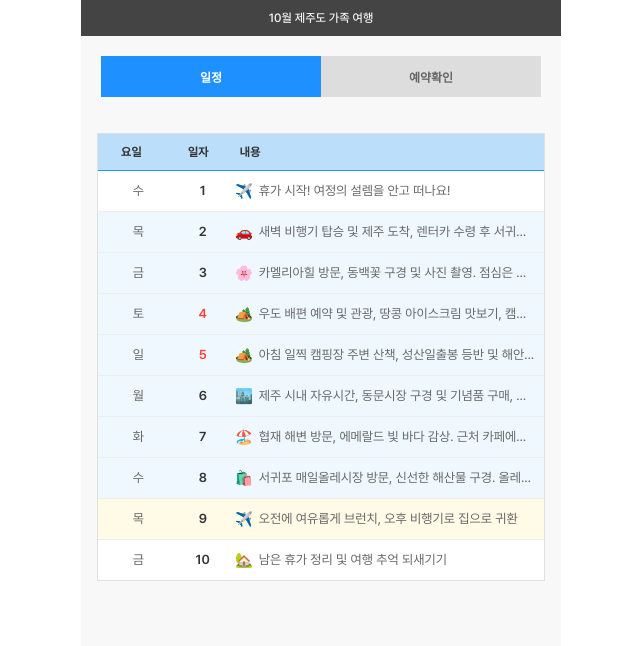
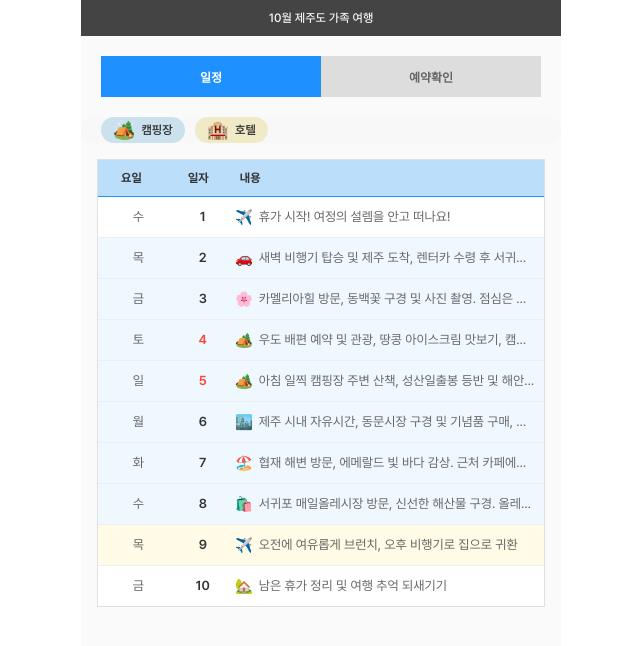
Before and after one commit to jdwcg/travel, a React (Vite) app: page / in a window 1280 px wide. Shown: the top 646 px of the page, without its empty margins (319-959 px from the left). Built offline with nearby package versions, Linux system fonts and the light colour scheme.

Commit message:
숙박 표시 추가

```diff
--- a/src/pages/HomePage.tsx
+++ b/src/pages/HomePage.tsx
@@ -119,7 +119,21 @@ function HomePage() {
                     예약확인
                 </TabButton>
             </TabMenu>
+            <LodgingTagsContainer>
+                {/* 캠핑장 태그 */}
+                <LodgingTag type="camping">
+                    <span className="icon">🏕️</span>{' '}
+                    {/* 캠핑 아이콘 (이모지로 대체했어요!) */}
+                    캠핑장
+                </LodgingTag>
 
+                {/* 호텔 태그 */}
+                <LodgingTag type="hotel">
+                    <span className="icon">🏨</span>{' '}
+                    {/* 호텔 아이콘 (이모지로 대체했어요!) */}
+                    호텔
+                </LodgingTag>
+            </LodgingTagsContainer>
             {activeTab === 'schedule' ? (
                 <ScheduleSection>
                     <ListWrapper>
@@ -196,7 +210,42 @@ const getDateRangeBackgroundColor = (date: number, theme: any) => {
     }
     return theme.colors.white;
 };
+// 🏕️ 숙박 태그들을 담을 컨테이너 스타일이에요!
+const LodgingTagsContainer = styled.div`
+    display: flex; /* 태그들을 가로로 나란히 정렬해줘요 */
+    gap: 10px; /* 태그들 사이에 간격을 띄워줄 거예요 */
+    padding: 0 20px; /* 컨테이너 안쪽에 여백을 줄게요 */
+    background-color: #f8f8f8; /* 배경색으로 좀 더 예쁘게 보일까요? */
+    border-radius: 12px; /* 살짝 둥근 모서리도 추가해봐요! */
+`;
 
+// 🏷️ 개별 숙박 태그 스타일이에요! (캠핑장, 호텔 각각의 디자인)
+const LodgingTag = styled.span`
+    display: flex; /* 아이콘과 텍스트를 나란히 배치하기 위해 */
+    align-items: center; /* 세로 중앙 정렬 */
+    padding: 4px 12px; /* 안쪽 여백으로 태그 모양을 예쁘게 */
+    border-radius: 20px; /* 요청하신대로 둥글둥글한 모서리! */
+    font-size: 12px; /* 글자 크기도 적당히! */
+    font-weight: 600; /* 좀 더 또렷하게 보여요 */
+    color: #333; /* 글자색은 진한 회색으로 */
+    white-space: nowrap; /* 텍스트가 한 줄로 유지되도록 */
+
+    // 🎨 여기부터 색상 마법 시작!
+    background-color: ${(props) => {
+        if (props.type === 'camping') {
+            return '#cbe1ee'; // 파스텔 미색 밝은 파랑
+        } else if (props.type === 'hotel') {
+            return '#f1eac7'; // 노랑 밝은
+        }
+        return '#eee'; // 기본값 (혹시 모를 상황을 대비해서)
+    }};
+
+    /* 아이콘에 대한 추가 스타일 (아이콘과 텍스트 사이 간격) */
+    & .icon {
+        margin-right: 6px;
+        font-size: 18px; /* 아이콘 크기를 텍스트보다 살짝 크게! */
+    }
+`;
 const Container = styled.div`
     max-width: 480px;
     margin: 0 auto;
@@ -210,7 +259,6 @@ const TabMenu = styled.div`
     display: flex;
     background-color: transparent;
     padding: 20px;
-    margin-bottom: 16px;
 
     overflow: hidden;
 `;
@@ -227,7 +275,6 @@ const TabButton = styled.button<{ isActive: boolean }>`
     font-weight: 600;
     cursor: pointer;
     transition: all 0.3s ease-in-out;
-
 
     &:hover {
         background-color: ${({ theme, isActive }) =>
--- a/src/styles/theme.ts
+++ b/src/styles/theme.ts
@@ -4,7 +4,7 @@ export const theme = {
         secondary: '#50E3C2',
         textDark: '#333333',
         textBody: '#666666',
-        background: '#F8F8F8', // 앱 전체 배경색
+        background: '#fafafa', // 앱 전체 배경색
         white: '#FFFFFF', // 흰색 (활성 탭 배경색 등으로 사용)
         lightGray: '#E0E0E0', // 연한 회색 (비활성 탭 배경색 등으로 사용)
         borderGray: '#EEEEEE',
```
